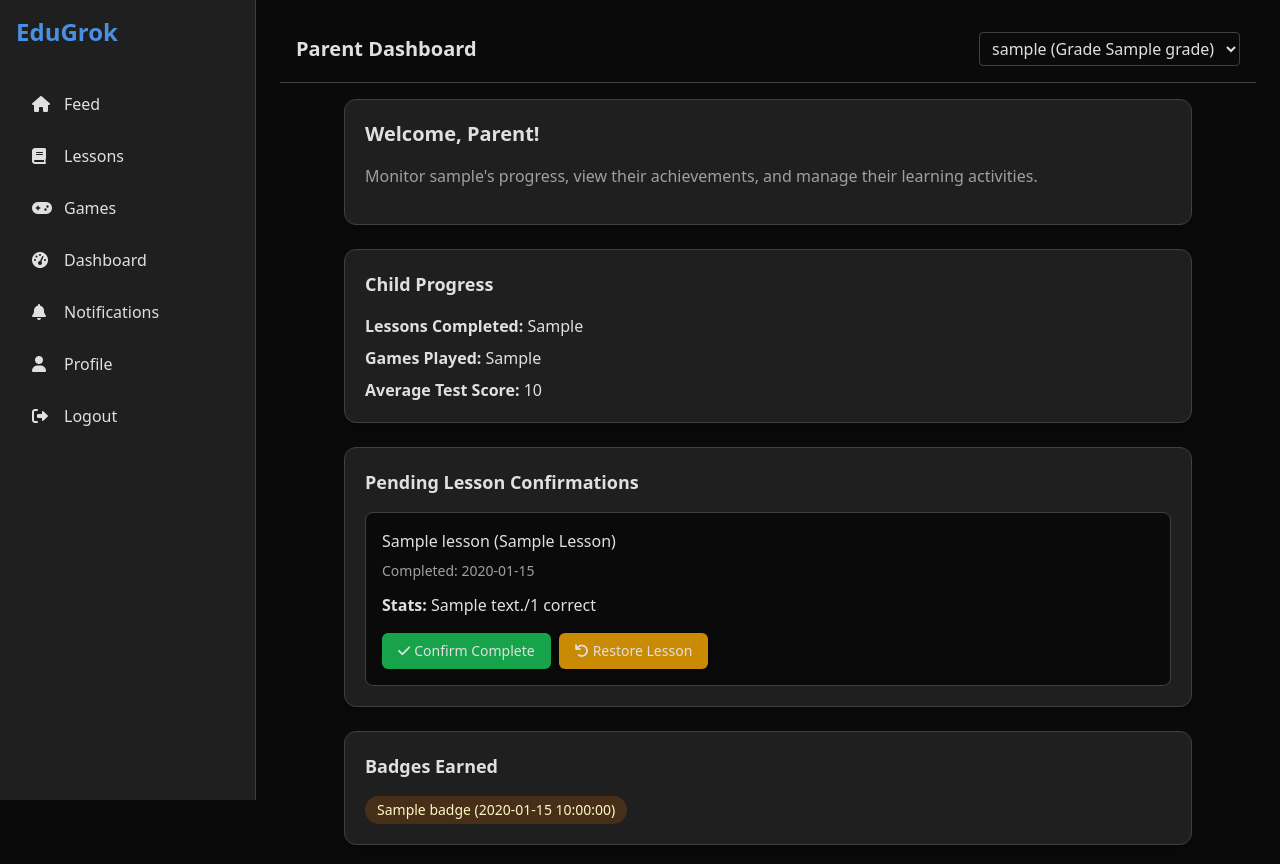
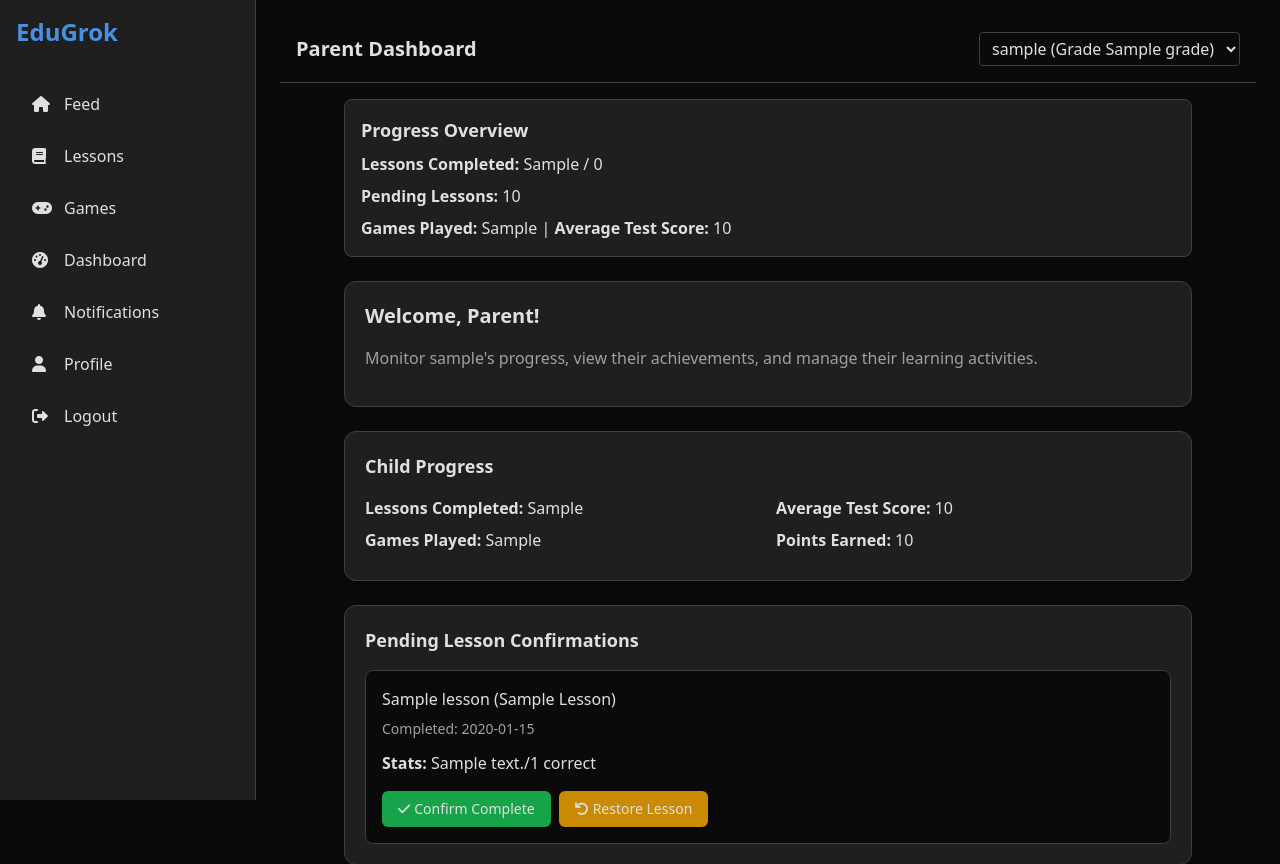
Before and after one commit to MarketExpander99/EduGrok, a Flask app: template templates/parent_dashboard.html.j2 in a window 1280 px wide. Shown: the top 864 px of the page. Run offline with Flask 3, Linux system fonts and the light colour scheme; the template is opened without the code that fills it: most values are stand-ins (such as "Sample title", 1, 10 or a date in 2020); some libraries are stand-ins or nearby versions.

Commit message:
dashboard update

```diff
--- a/templates/parent_dashboard.html.j2
+++ b/templates/parent_dashboard.html.j2
@@ -1,6 +1,5 @@
 <!-- Filename: parent_dashboard.html.j2 -->
-<!-- Updates: Added sticky floating header matching lessons.html.j2 and games.html.j2 structure: full-width outside container, with h1 "Parent Dashboard" (text-xl) and kid-selector dropdown. Wrapped content in container mx-auto p-6 max-w-4xl pt-4 for offset. Moved kid-selector from welcome card to header. Integrated exact scroll hide/show logic using requestAnimationFrame and ticking variable. Removed original h1; preserved welcome card without selector. Ensured theme consistency and smooth transitions. -->
-
+<!-- Updates: Added sticky floating header matching lessons.html.j2 and games.html.j2 structure: full-width outside container, with h1 "Parent Dashboard" (text-xl) and kid-selector dropdown. Wrapped content in container mx-auto p-6 max-w-4xl pt-4 for offset. Moved kid-selector from welcome card to header. Integrated exact scroll hide/show logic using requestAnimationFrame and ticking variable. Removed original h1; preserved welcome card without selector. Ensured theme consistency and smooth transitions. Enhanced "Child Progress" section with prominent completed lessons count and breakdown (total/pending via Jinja calc); added summary card at top for quick overview. -->
 {% extends "base.html.j2" %}
 {% block title %}Parent Dashboard - EduGrok{% endblock %}
 {% block content %}
@@ -27,6 +26,14 @@
             <a href="{{ url_for('login') }}" class="bg-grok-accent text-grok-text px-4 py-2 rounded-md hover:bg-grok-accent-hover transition inline-flex items-center shadow-md mt-4">Log In Again</a>
         </div>
     {% else %}
+        <!-- Summary: Completed Lessons Overview -->
+        <div class="mb-6 p-4 bg-grok-surface rounded-lg border border-grok-border">
+            <h3 class="text-lg font-semibold text-grok-text mb-2">Progress Overview</h3>
+            <p class="text-grok-text text-base mb-2"><strong>Lessons Completed:</strong> {{ lessons_completed | default(0) }} / {{ total_lessons | default(0) }}</p>
+            <p class="text-grok-text text-base mb-2"><strong>Pending Lessons:</strong> {{ (total_lessons | default(0) - lessons_completed | default(0)) }}</p>
+            <p class="text-grok-text text-base"><strong>Games Played:</strong> {{ games_played | default(0) }} | <strong>Average Test Score:</strong> {{ avg_score | default('N/A') }}</p>
+        </div>
+
         <div class="card bg-grok-surface p-5 rounded-xl shadow-lg border border-grok-border hover:-translate-y-1 hover:shadow-xl transition-all duration-200 mb-6">
             <h2 class="text-xl font-semibold text-grok-text mb-4">Welcome, Parent!</h2>
             <p class="text-grok-secondary text-base mb-4">Monitor {{ kid_handle }}'s progress, view their achievements, and manage their learning activities.</p>
@@ -35,9 +42,16 @@
         <!-- Child Progress Section -->
         <div class="card bg-grok-surface p-5 rounded-xl shadow-lg border border-grok-border hover:-translate-y-1 hover:shadow-xl transition-all duration-200 mb-6">
             <h3 class="text-lg font-semibold text-grok-text mb-4">Child Progress</h3>
-            <p class="text-grok-text text-base mb-2"><strong>Lessons Completed:</strong> {{ lessons_completed | default(0) }}</p>
-            <p class="text-grok-text text-base mb-2"><strong>Games Played:</strong> {{ games_played | default(0) }}</p>
-            <p class="text-grok-text text-base"><strong>Average Test Score:</strong> {{ avg_score | default('N/A') }}</p>
+            <div class="grid grid-cols-1 md:grid-cols-2 gap-4">
+                <div>
+                    <p class="text-grok-text text-base mb-2"><strong>Lessons Completed:</strong> {{ lessons_completed | default(0) }}</p>
+                    <p class="text-grok-text text-base mb-2"><strong>Games Played:</strong> {{ games_played | default(0) }}</p>
+                </div>
+                <div>
+                    <p class="text-grok-text text-base mb-2"><strong>Average Test Score:</strong> {{ avg_score | default('N/A') }}</p>
+                    <p class="text-grok-text text-base"><strong>Points Earned:</strong> {{ points | default(0) }}</p>
+                </div>
+            </div>
         </div>
 
         <!-- Pending Lesson Confirmations Section -->
```
